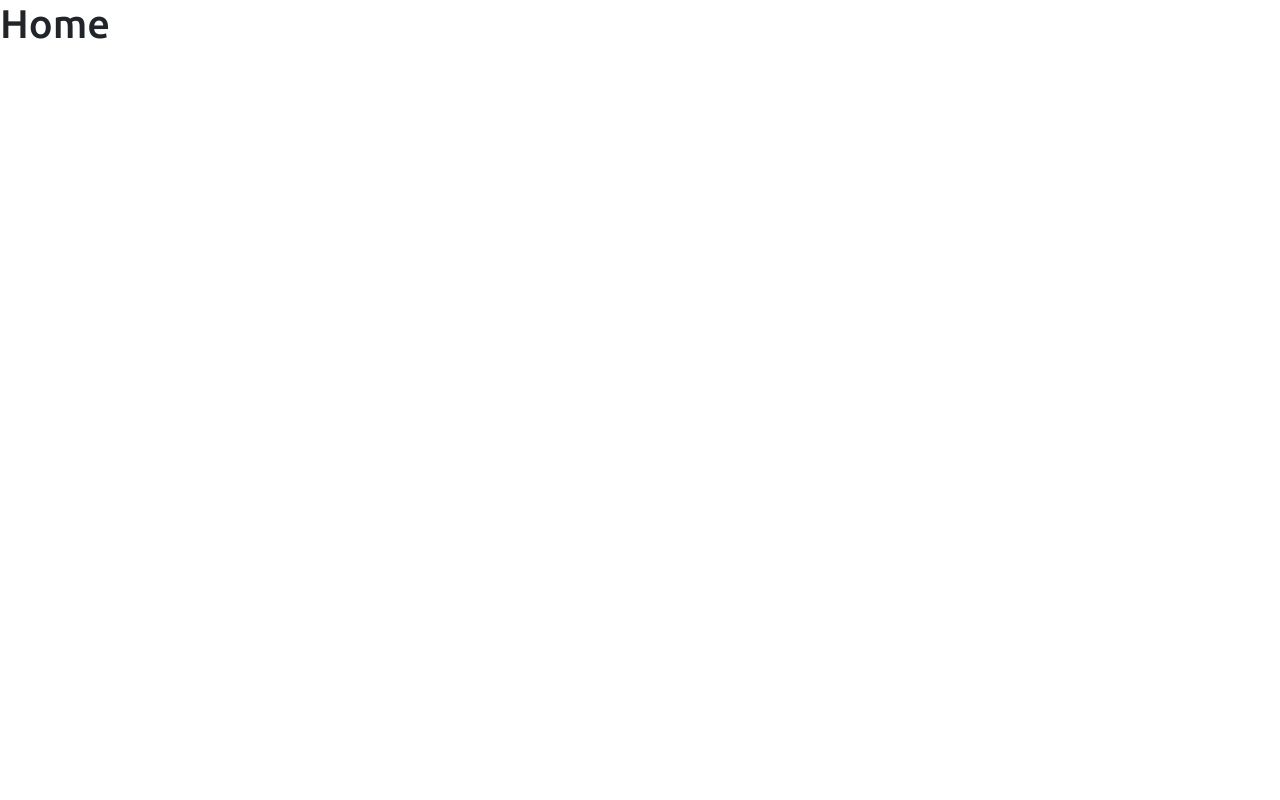
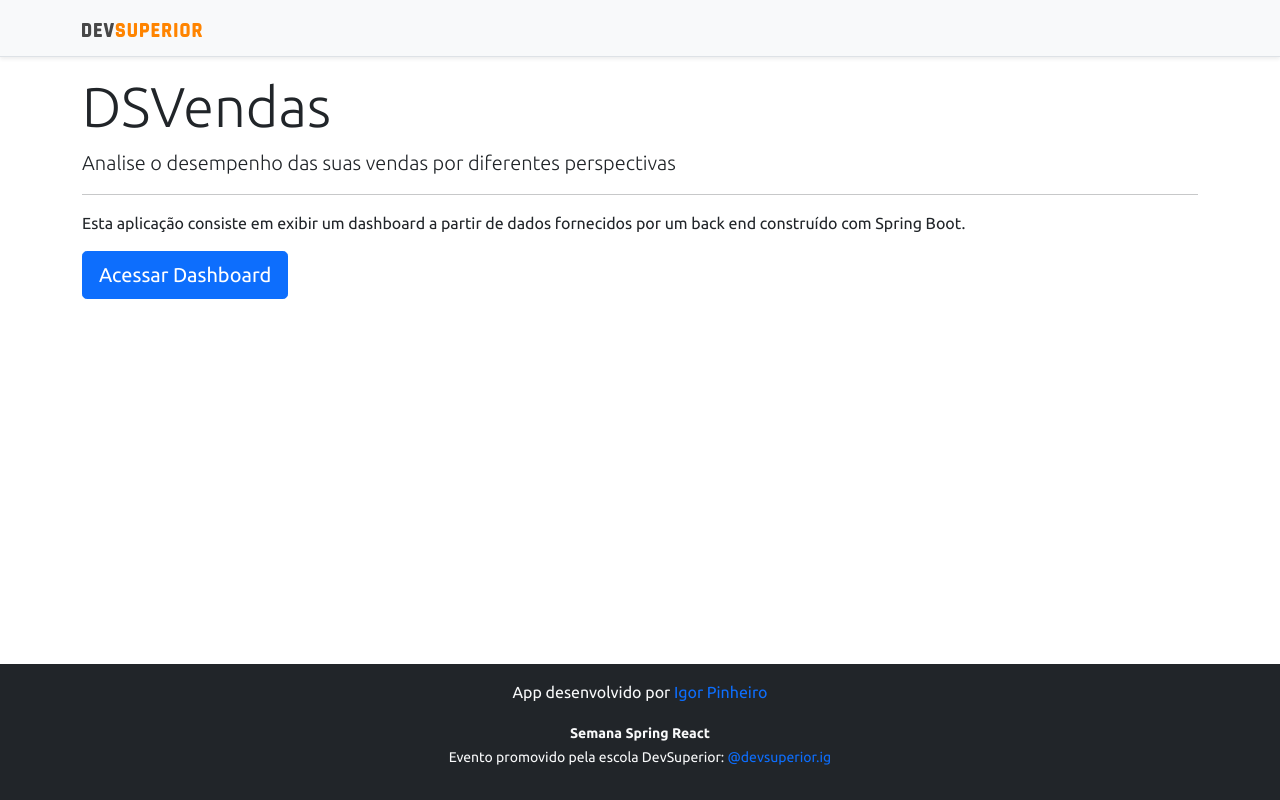
Before and after one commit to igorpserra/Projeto-Spring-React, a React (Create React App) app in the folder frontend/: page / in a window 1280 px wide. Built offline with nearby package versions, Linux system fonts and the light colour scheme.

Commit message:
Home, navigation

```diff
--- a/frontend/src/Routes.tsx
+++ b/frontend/src/Routes.tsx
@@ -2,7 +2,7 @@
 import Home from "pages/Home";
 import { BrowserRouter, Route, Switch } from 'react-router-dom';
 
-function MyRoutes() {
+function Routes() {
     return (
         <BrowserRouter>
             <Switch>
@@ -17,4 +17,4 @@
     );
 }
 
-export default MyRoutes;
+export default Routes;
--- a/frontend/src/components/NavBar/index.tsx
+++ b/frontend/src/components/NavBar/index.tsx
@@ -1,3 +1,4 @@
+import { Link } from "react-router-dom";
 import ImgDsDark from "../../assets/img/ds-dark.svg";
 
 function NavBar() {
@@ -5,7 +6,9 @@
         <div className="d-flex flex-column flex-md-row align-items-center p-3 px-md-4 mb-3 bg-light border-bottom shadow-sm">
             <div className="container">
                 <nav className="my-2 my-md-0 mr-md-3">
-                    <img src={ImgDsDark} alt="DevSuperior" width="120" />
+                    <Link to="/">
+                        <img src={ImgDsDark} alt="DevSuperior" width="120" />
+                    </Link>
                 </nav>
             </div>
         </div>
--- a/frontend/src/pages/Home/index.tsx
+++ b/frontend/src/pages/Home/index.tsx
@@ -1,8 +1,24 @@
+import Footer from "components/Footer";
+import NavBar from "components/NavBar";
+import { Link } from "react-router-dom";
+
 function Home() {
     return (
-        <div>
-           <h1> Home </h1>
-        </div>
+        <>
+            <NavBar/>
+            <div className="container">
+                <div className="jumbotron">
+                    <h1 className="display-4">DSVendas</h1>
+                    <p className="lead">Analise o desempenho das suas vendas por diferentes perspectivas</p>
+                    <hr />
+                    <p>Esta aplicação consiste em exibir um dashboard a partir de dados fornecidos por um back end construído com Spring Boot.</p>
+                    <Link className="btn btn-primary btn-lg" to="/dashboard">
+                        Acessar Dashboard
+                    </Link>
+                </div>
+            </div>
+            <Footer/>
+        </>
     );
 }
 
```
